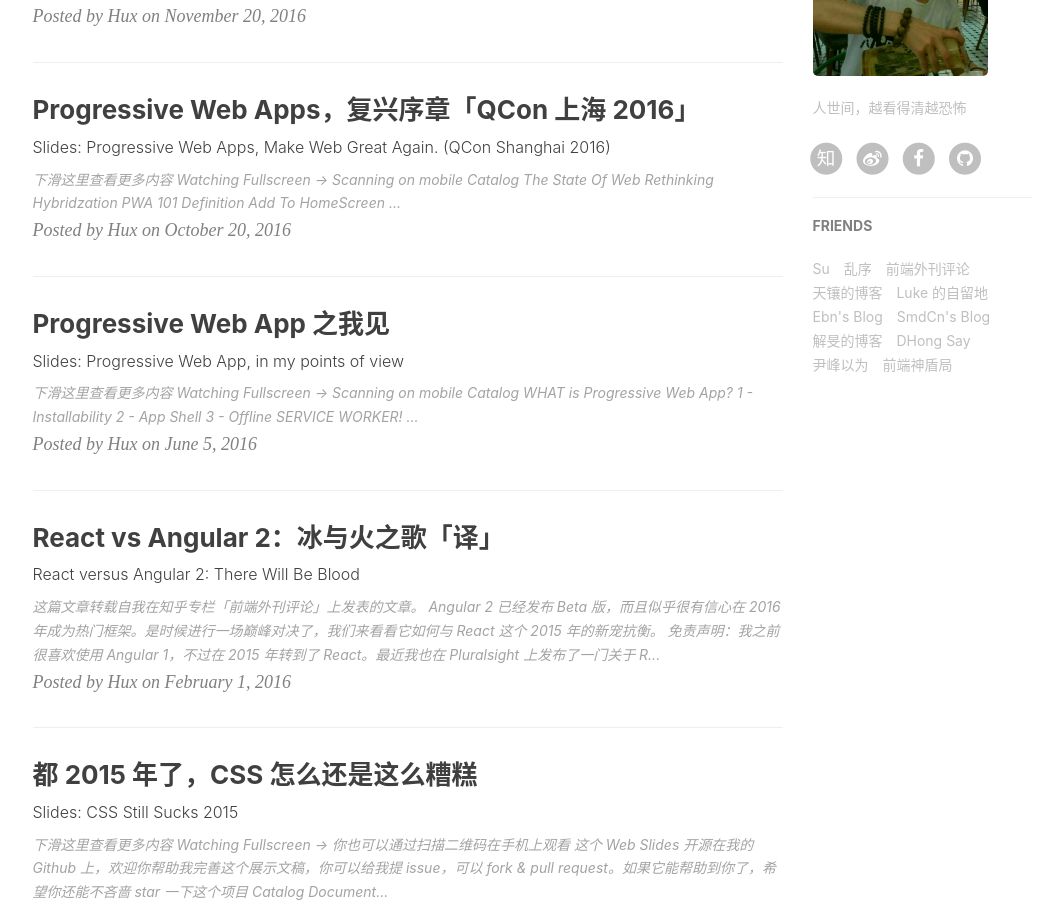
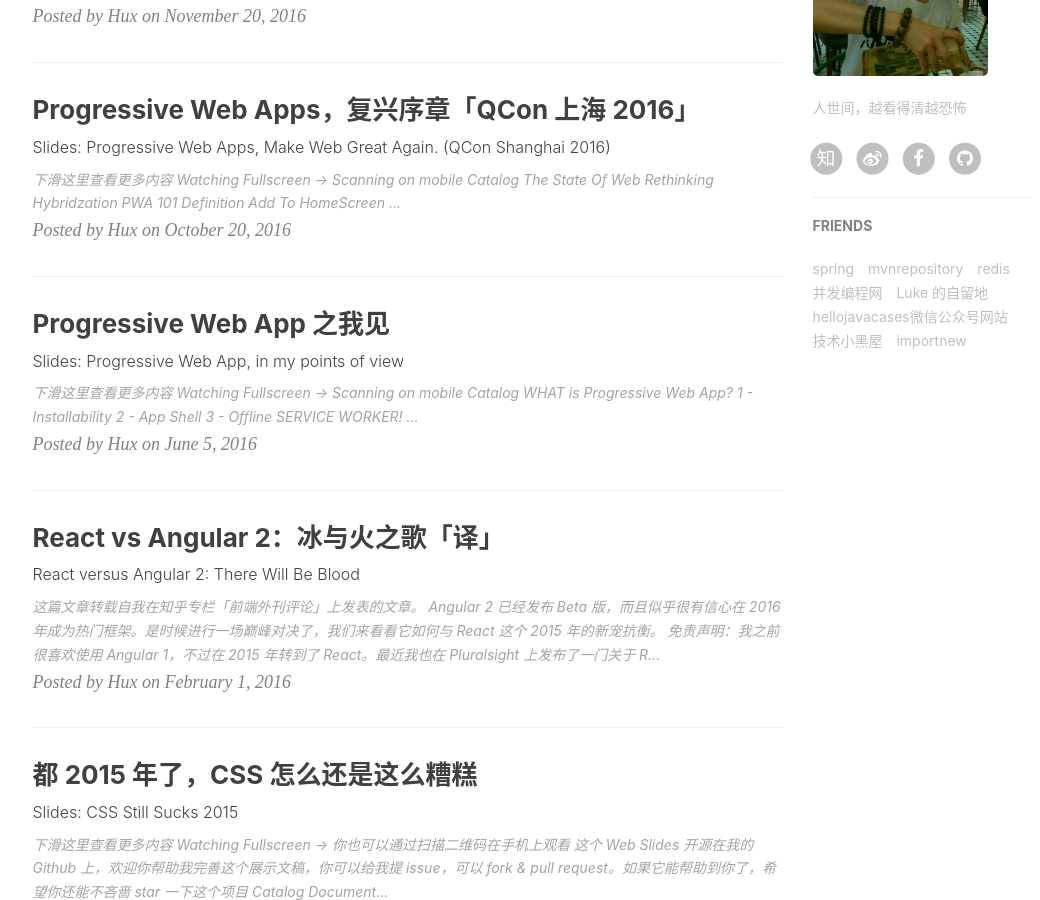
Before and after one commit to WGJBoy/WGJBoy.github.io, a Jekyll site: the page built from index.html, in a window 1280 px wide and 900 px high, scrolled down 850 px. Shown: the whole window, without its empty margins (135-1175 px from the left). Built offline with Jekyll 4.4.1, drawn with Linux system fonts in a browser that asks for light colours; nearby versions of some CDN libraries; the list of posts is cut into pages by our own code; comment, search, counter and statistics services are not loaded; some of the changed text lies outside the part shown.

Commit message:
修改ico
修改ico

```diff
--- a/_config.yml
+++ b/_config.yml
@@ -1,5 +1,5 @@
 # Site settings
-title: WGJBoy Blog
+title: WGJBoy
 SEOTitle: 国俊的博客 | WGJBoy Blog
 header-img: img/home-bg.jpg
 email: gwboymail@gmail.com
@@ -90,37 +90,28 @@
 # Friends
 friends: [
     {
-        title: "Su",
-        href: "http://su.gallery/"
+        title: "spring",
+        href: "https://spring.io/"
     },{
-        title: "乱序",
-        href: "http://mida.re/"
+        title: "mvnrepository",
+        href: "http://mvnrepository.com/"
     },{
-        title: "前端外刊评论",
-        href: "http://qianduan.guru/"
+        title: "redis",
+        href: "https://redis.io/"
     },{
-        title: "天镶的博客",
-        href: "http://lingyu.wang/"
+        title: "并发编程网",
+        href: "http://ifeve.com/"
     },{
         title: "Luke 的自留地",
         href: "http://hmqk1995.github.io"
     },{
-        title: "Ebn's Blog",
-        href: "http://ebnbin.com/"
+        title: "hellojavacases微信公众号网站",
+        href: "http://hellojava.info/"
     },{
-        title: "SmdCn's Blog",
-        href: "http://blog.smdcn.net"
+        title: "技术小黑屋",
+        href: "http://droidyue.com/"
     },{
-        title: "解旻的博客",
-        href: "http://xieminis.me/"
-    },{
-        title: "DHong Say",
-        href: "http://dhong.co"
-    },{
-        title: "尹峰以为",
-        href: "http://ingf.github.io/"
-    },{
-        title: "前端神盾局",
-        href: "http://wepiaofei.github.io/blog/"
+        title: "importnew",
+        href: "http://www.importnew.com/"
     }
 ]
```
Also changed, not shown: img/favicon.ico.
